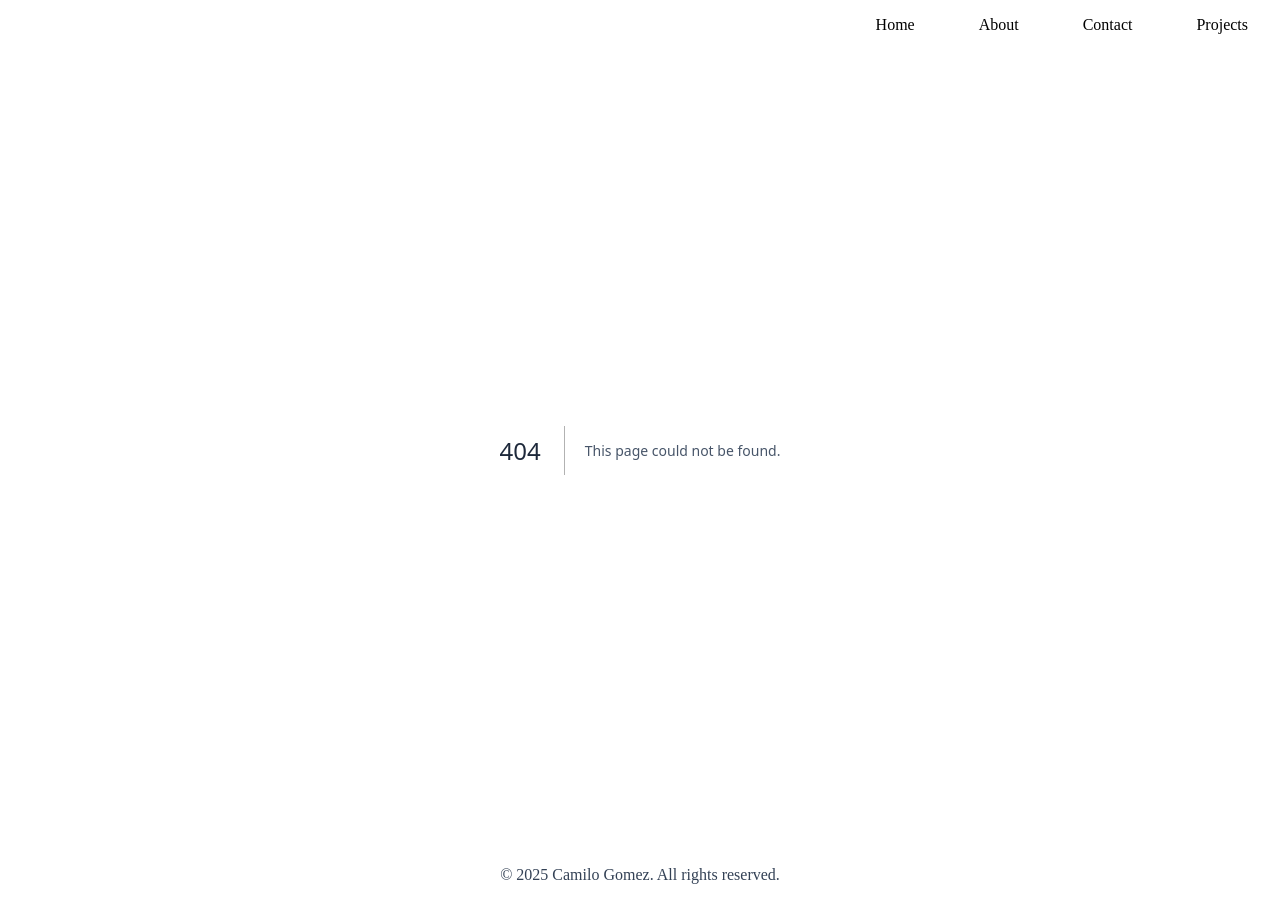
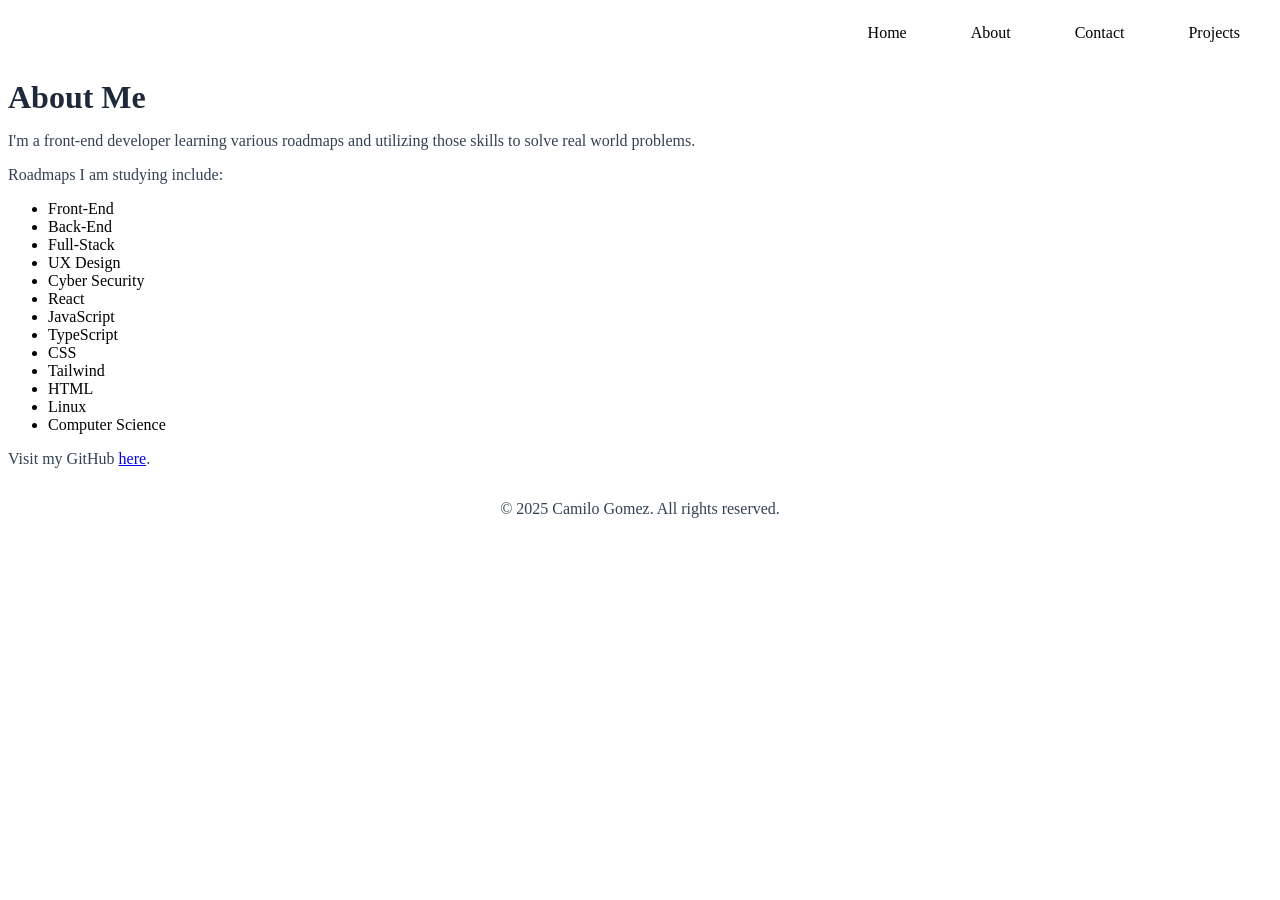
Before and after one commit to fullstacknyc/portfolio, a Next.js app: page /about in a window 1280 px wide. Before the commit this address had no page. After the commit the page ends 800 px from the top, so only its background shows below. Built offline with nearby package versions, Linux system fonts and the light colour scheme.

Commit message:
about me

```diff
--- /dev/null
+++ b/src/app/about/page.tsx
@@ -0,0 +1,35 @@
+"use client";
+import "../globals.css";
+
+import { useState, useEffect } from "react";
+
+export default function About() {
+    return <>
+    <html lang="en">
+        <head>
+            <title>About</title>
+        </head>
+        <body>
+            <h1>About Me</h1>
+            <p>I'm a front-end developer learning various roadmaps and utilizing those skills to solve real world problems.</p>
+            <p>Roadmaps I am studying include:</p>
+            <ul>
+                <li>Front-End</li>
+                <li>Back-End</li>
+                <li>Full-Stack</li>
+                <li>UX Design</li>
+                <li>Cyber Security</li>
+                <li>React</li>
+                <li>JavaScript</li>
+                <li>TypeScript</li>
+                <li>CSS</li>
+                <li>Tailwind</li>
+                <li>HTML</li>
+                <li>Linux</li>
+                <li>Computer Science</li>
+            </ul>
+            <p>Visit my GitHub <a href="https://www.github.com/fullstacknyc/" target="_blank">here</a>.</p>
+        </body>
+    </html>
+    </>
+}
--- a/src/app/components/Header.tsx
+++ b/src/app/components/Header.tsx
@@ -6,12 +6,12 @@ function Header() {
       <nav>
         <ul>
           <li>
-            <a href="#">
+            <a href="https://www.camilo777.com">
               Home
             </a>
           </li>
           <li>
-            <a href="#">
+            <a href="https://www.camilo777.com/about">
               About
             </a>
           </li>
```
